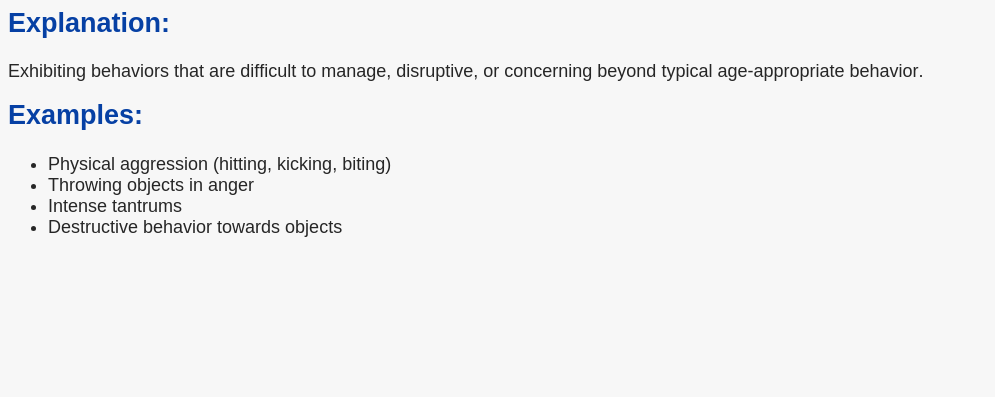
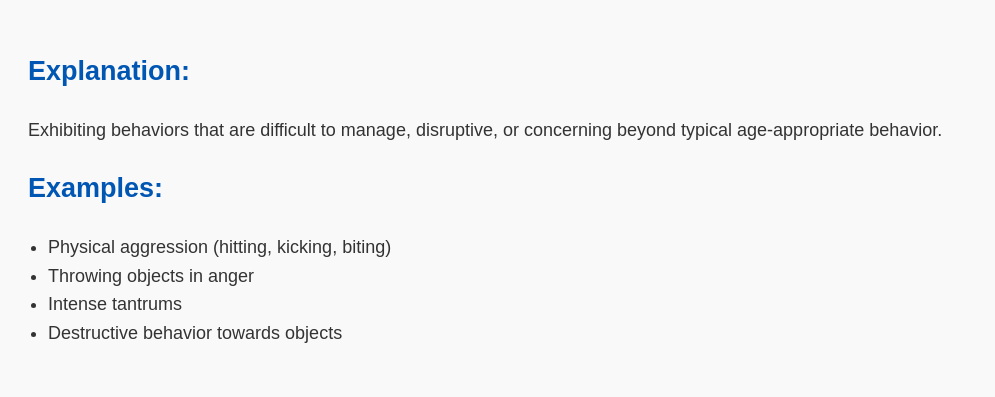
Before and after one commit to PAILabHUJI/NDET, a plain HTML site: page 3_challenge.html in a window 1280 px wide. Shown: the whole page, without its empty margins (0-995 px from the left). Drawn offline with Linux system fonts and the light colour scheme.

Commit message:
Update 3_challenge.html

```diff
--- a/3_challenge.html
+++ b/3_challenge.html
@@ -1,29 +1,39 @@
-<!DOCTYPE html PUBLIC "-//W3C//DTD HTML 4.01//EN" "http://www.w3.org/TR/html4/strict.dtd">
-<html>
+
+<!DOCTYPE html>
+<html lang="en">
 <head>
-  <meta http-equiv="Content-Type" content="text/html; charset=utf-8">
-  <meta http-equiv="Content-Style-Type" content="text/css">
-  <title></title>
-  <meta name="Generator" content="Cocoa HTML Writer">
-  <meta name="CocoaVersion" content="2575.4">
-  <style type="text/css">
-    body {background-color: #f7f7f7}
-    p.p2 {margin: 0.0px 0.0px 18.0px 0.0px; font: 18.0px Arial; color: #262626; -webkit-text-stroke: #262626}
-    li.li3 {margin: 0.0px 0.0px 0.0px 0.0px; font: 18.0px Arial; color: #262626; -webkit-text-stroke: #262626}
-    span.s1 {font-kerning: none}
-    span.s2 {-webkit-text-stroke: 0px #000000}
-    ul.ul1 {list-style-type: disc}
+  <meta charset="UTF-8">
+  <meta name="viewport" content="width=device-width, initial-scale=1">
+  <title>Explanation</title>
+  <style>
+    body {
+      font-family: Arial, sans-serif;
+      padding: 20px;
+      font-size: 18px;
+      line-height: 1.6;
+      background-color: #f9f9f9;
+      color: #333;
+    }
+    h2 {
+      color: #0056b3;
+    }
+    ul {
+      padding-left: 20px;
+    }
   </style>
 </head>
 <body>
-<h2 style="margin: 0.0px 0.0px 22.4px 0.0px; font: 27.0px Arial; color: #0640a4; -webkit-text-stroke: #0640a4"><span class="s1"><b>Explanation:</b></span></h2>
-<p class="p2"><span class="s1">Exhibiting behaviors that are difficult to manage, disruptive, or concerning beyond typical age-appropriate behavior.</span></p>
-<h2 style="margin: 0.0px 0.0px 22.4px 0.0px; font: 27.0px Arial; color: #0640a4; -webkit-text-stroke: #0640a4"><span class="s1"><b>Examples:</b></span></h2>
-<ul class="ul1">
-  <li class="li3"><span class="s2"></span><span class="s1">Physical aggression (hitting, kicking, biting)</span></li>
-  <li class="li3"><span class="s2"></span><span class="s1">Throwing objects in anger</span></li>
-  <li class="li3"><span class="s2"></span><span class="s1">Intense tantrums</span></li>
-  <li class="li3"><span class="s2"></span><span class="s1">Destructive behavior towards objects</span></li>
+
+<h2>Explanation:</h2>
+<p>Exhibiting behaviors that are difficult to manage, disruptive, or concerning beyond typical age-appropriate behavior.</p>
+
+<h2>Examples:</h2>
+  <ul>
+  <li>Physical aggression (hitting, kicking, biting)</li>
+  <li>Throwing objects in anger</li>
+  <li>Intense tantrums</li>
+  <li>Destructive behavior towards objects</li>
 </ul>
+
 </body>
 </html>
```
